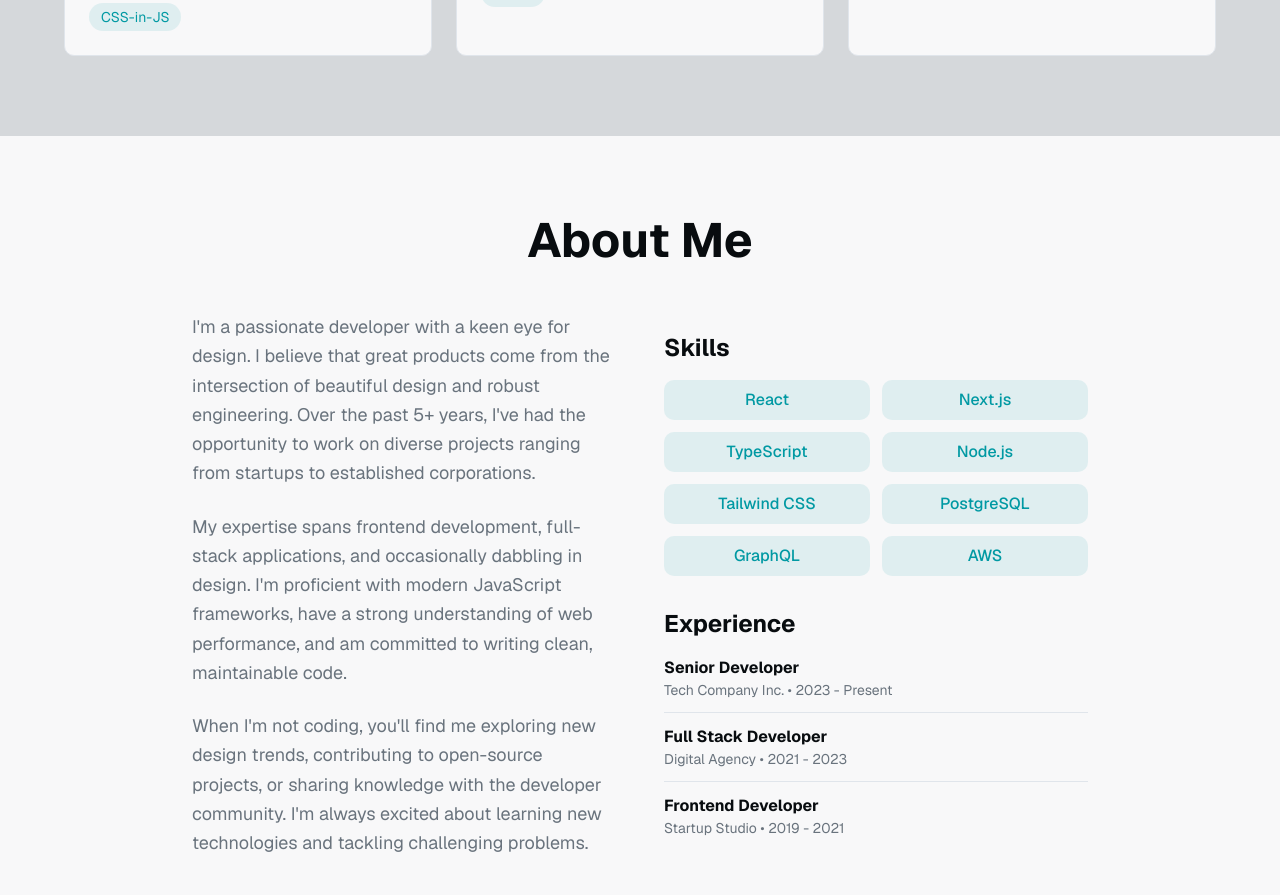
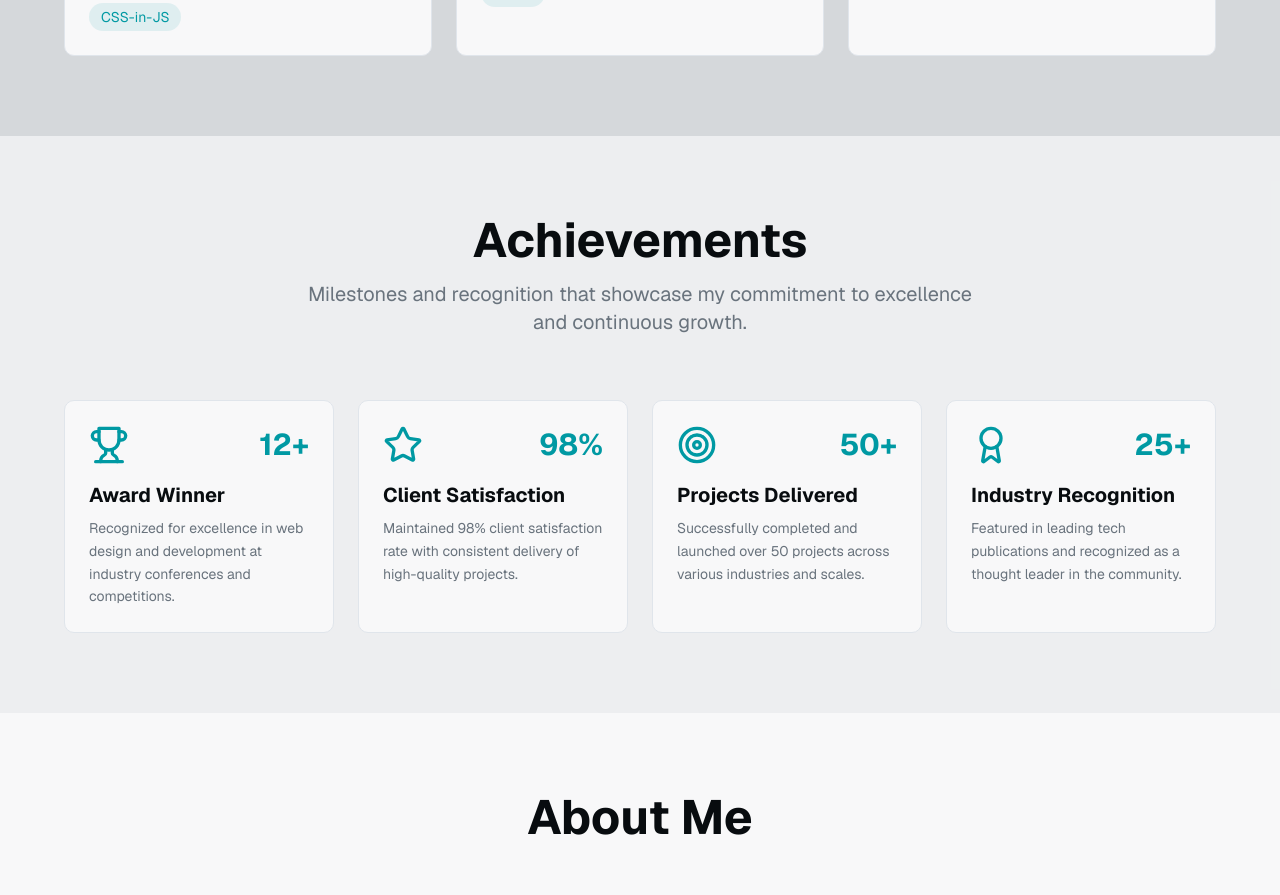
Before and after one commit to weraldco/v0-portfolio-website-creation, a Next.js app: page / in a window 1280 px wide. Shown: the part 2360-3255 px from the top of the page. Built offline with nearby package versions, Linux system fonts and the light colour scheme.

Commit message:
feat: add achievements section component
Create new section with four achievement cards and place it
between Works and About for portfolio highlight.

```diff
--- a/app/page.tsx
+++ b/app/page.tsx
@@ -3,6 +3,7 @@ import { Hero } from '@/components/hero'
 import { Services } from '@/components/services'
 import { Works } from '@/components/works'
 import { About } from '@/components/about'
+import { Achievements } from '@/components/achievements'
 import { Contact } from '@/components/contact'
 import { CTA } from '@/components/cta'
 import { Footer } from '@/components/footer'
@@ -14,6 +15,7 @@ export default function Home() {
       <Hero />
       <Services />
       <Works />
+      <Achievements />
       <About />
       <CTA />
       <Contact />
--- /dev/null
+++ b/components/achievements.tsx
@@ -0,0 +1,64 @@
+'use client'
+
+import { Award, Star, Trophy, Target } from 'lucide-react'
+
+const achievements = [
+  {
+    icon: Trophy,
+    title: 'Award Winner',
+    description: 'Recognized for excellence in web design and development at industry conferences and competitions.',
+    stat: '12+',
+  },
+  {
+    icon: Star,
+    title: 'Client Satisfaction',
+    description: 'Maintained 98% client satisfaction rate with consistent delivery of high-quality projects.',
+    stat: '98%',
+  },
+  {
+    icon: Target,
+    title: 'Projects Delivered',
+    description: 'Successfully completed and launched over 50 projects across various industries and scales.',
+    stat: '50+',
+  },
+  {
+    icon: Award,
+    title: 'Industry Recognition',
+    description: 'Featured in leading tech publications and recognized as a thought leader in the community.',
+    stat: '25+',
+  },
+]
+
+export function Achievements() {
+  return (
+    <section id="achievements" className="py-20 px-4 bg-muted/30">
+      <div className="max-w-6xl mx-auto">
+        <div className="text-center mb-16">
+          <h2 className="text-4xl md:text-5xl font-bold text-foreground mb-4">Achievements</h2>
+          <p className="text-xl text-muted-foreground max-w-2xl mx-auto">
+            Milestones and recognition that showcase my commitment to excellence and continuous growth.
+          </p>
+        </div>
+
+        <div className="grid md:grid-cols-2 lg:grid-cols-4 gap-6">
+          {achievements.map((achievement, index) => {
+            const Icon = achievement.icon
+            return (
+              <div
+                key={index}
+                className="p-6 rounded-lg border border-border bg-card hover:shadow-lg transition-shadow duration-300"
+              >
+                <div className="flex items-center justify-between mb-4">
+                  <Icon className="w-10 h-10 text-accent" />
+                  <div className="text-3xl font-bold text-accent">{achievement.stat}</div>
+                </div>
+                <h3 className="text-xl font-bold text-foreground mb-2">{achievement.title}</h3>
+                <p className="text-muted-foreground text-sm leading-relaxed">{achievement.description}</p>
+              </div>
+            )
+          })}
+        </div>
+      </div>
+    </section>
+  )
+}
```
